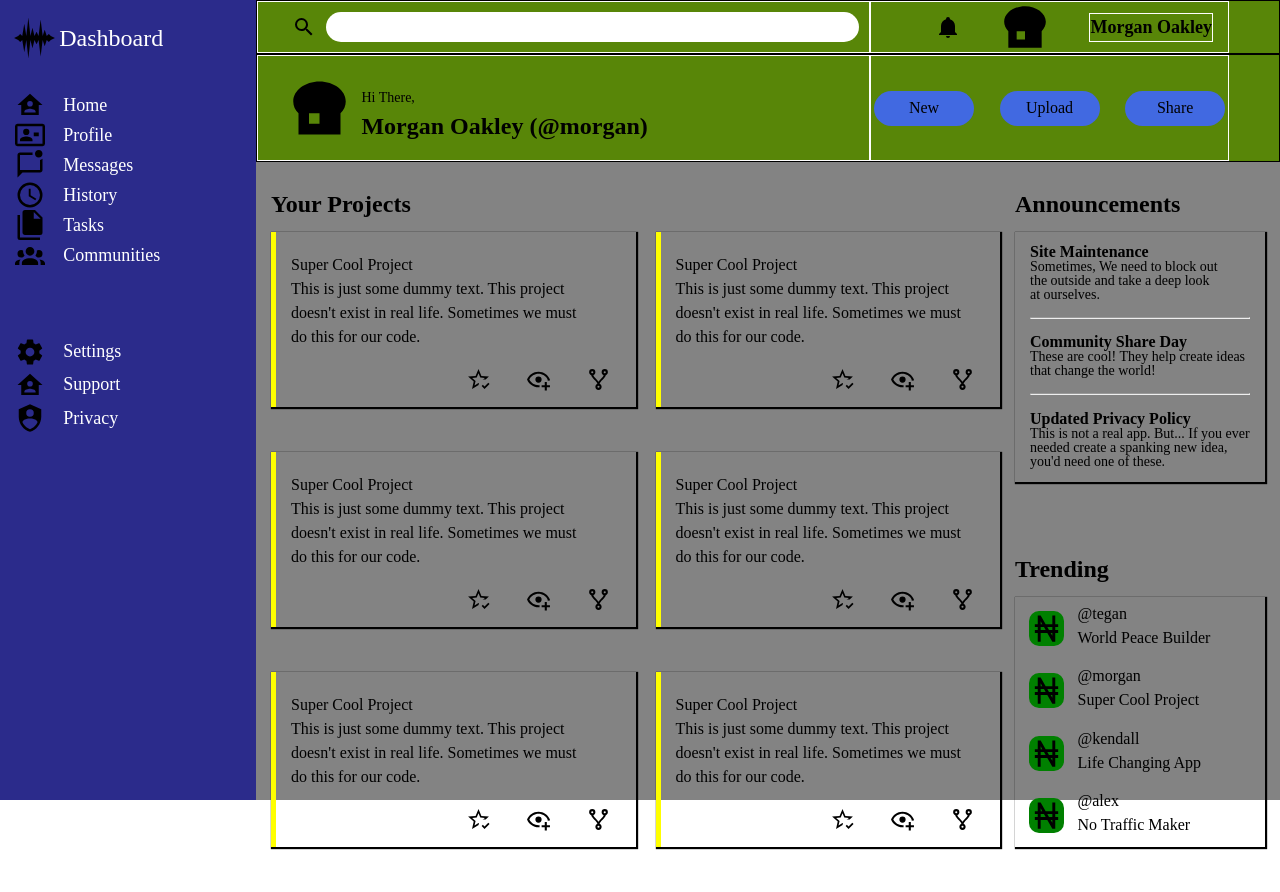
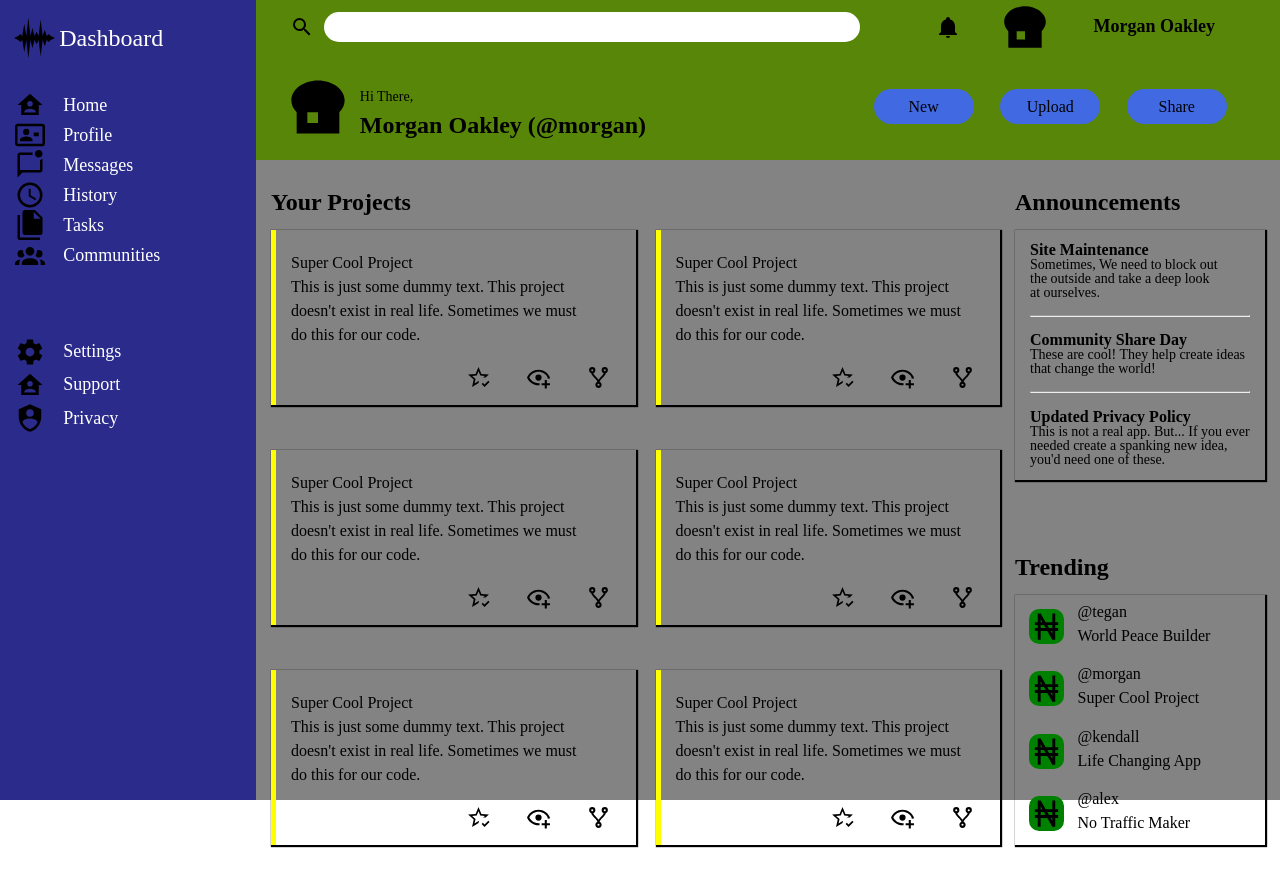
Before and after one commit to t-drape/admin_dashboard, a plain HTML site: page index.html in a window 1280 px wide. Drawn offline with Linux system fonts and the light colour scheme; a web font is replaced by a local one.

Commit message:
Remove all outlines

```diff
--- a/style.css
+++ b/style.css
@@ -270,16 +270,11 @@ body {
 
 .row-one, .row-two {
   display: grid;
-  border: 1px solid black;
   grid-template-columns: 3fr 2fr;
 }
 
 .row-two {
   grid-row: 2 / 3;
-}
-
-.row-one div, .row-two div {
-  border: 1px solid white;
 }
 
 .clicks {
```
